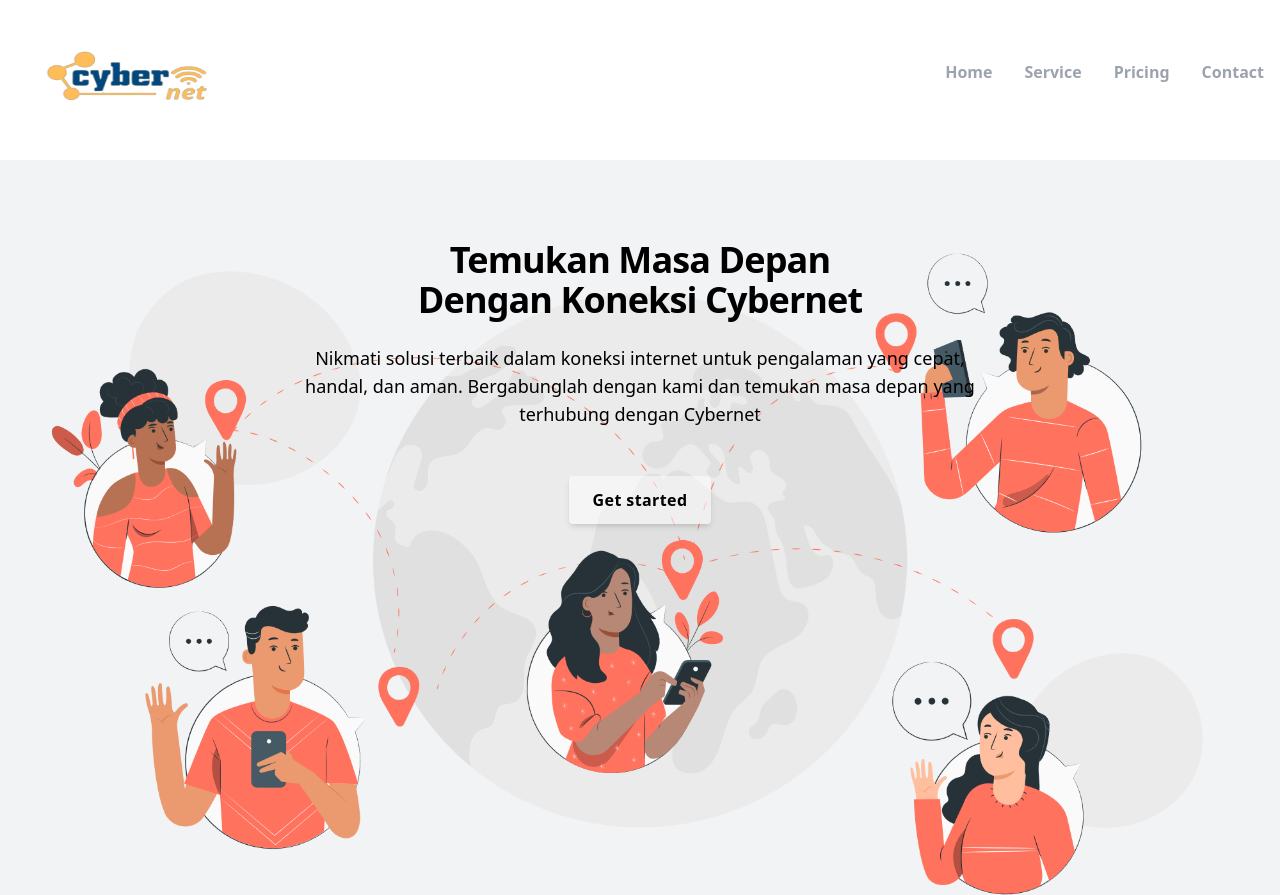
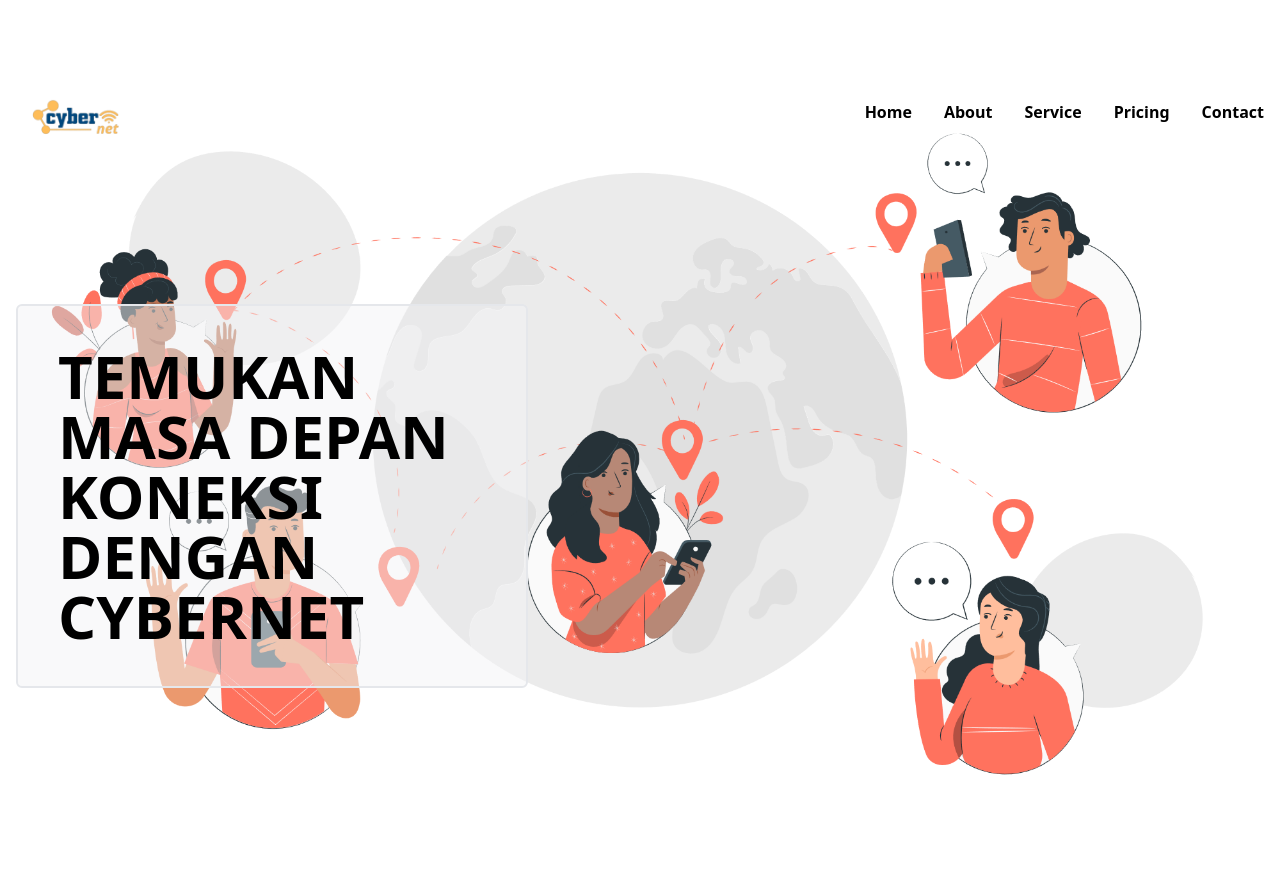
Before and after one commit to shel7er/sc-website, a plain HTML site: page index.html in a window 1280 px wide. Shown: the top 895 px of the page. Drawn offline with Linux system fonts and the light colour scheme.

Commit message:
change img background

```diff
--- a/index.html
+++ b/index.html
@@ -9,31 +9,30 @@
   </head>
   <body>
     <!--- Header -->
-    <header>
-      <!--- Navbar -->
-      <div class="container mx-auto px-6 md:px-4 ">
+    <section id="hero">
+      <div class="container mx-auto px-6 py-16 md:px-4">
           <!-- Nav/logo Container -->
           <nav id="navbar" class="flex items-center justify-between font-bold text-black w-full z-40">
-          <img
-          src="/images/logo-removebg-preview.png"
-          alt="logo"
-          class="block h-40 w-52"
-        />
+              <img src="/images/logo-removebg-preview.png" alt="" class="select-none w-28">
               <!-- Menu -->
-            <div class="hidden h-10 text-gray-400 font-alata md:flex md:space-x-8">
+              <div class="hidden h-10 font-alata md:flex md:space-x-8">
                   <div class="group">
-                    <a href="/" class="group-hover:text-black">Home</a>
+                      <a href="/">Home</a>
                       <div class="mx-2 group-hover:border-b group-hover:border-black"></div>
                   </div>
                   <div class="group">
-                    <a href="#service" class="group-hover:text-black">Service</a>
+                    <a href="#about">About</a>
                     <div class="mx-2 group-hover:border-b group-hover:border-black"></div>
                 </div>
                   <div class="group">
-                    <a href="#pricing" class="group-hover:text-black">Pricing</a>
+                      <a href="#service">Service</a>
                       <div class="mx-2 group-hover:border-b group-hover:border-black"></div>
                   </div>
-                <div class="group" class="group-hover:text-black">
+                  <div class="group">
+                      <a href="#pricing">Pricing</a>
+                      <div class="mx-2 group-hover:border-b group-hover:border-black"></div>
+                  </div>
+                  <div class="group">
                       <a href="#contact">Contact</a>
                       <div class="mx-2 group-hover:border-b group-hover:border-black"></div>
                   </div>
@@ -49,42 +48,21 @@
           </nav>
 
           <!-- @todo -Mobile Menu -->
-        <div id="menu" class=" top-0 bottom-0 left-0 hidden flex-col self-end w-full  py-1 pt-15 pl-12 space-y-3 text-lg  uppercase">
-          <a href="/" class="text-gray-900 hover:text-[#FEBD59]">Home</a>
-         <a href="#service" class="text-gray-500 hover:text-[#FEBD59]">Service</a>
-          <a href="#pricing" class="text-gray-500 hover:text-[#FEBD59]">Price</a>
-          <a href="#contact" class="text-gray-500 hover:text-[#FEBD59]">Contact</a>
+          <div id="menu" class="absolute top-0 bottom-0 left-0 hidden flex-col self-end w-full min-h-screen py-1 pt-40 pl-12 space-y-3 text-lg text-white uppercase bg-black">
+            <a href="/" class="hover:text-[#FEBD59]">Home</a>
+            <a href="#about" class="hover:text-[#FEBD59]">About</a>
+            <a href="#service" class="hover:text-[#FEBD59]">Service</a>
+            <a href="#pricing" class="hover:text-[#FEBD59]">Price</a>
+            <a href="#contact" class="hover:text-[#FEBD59]">Contact</a>
           </div>
-    </div>
-    </header>
-    <!-- Main Section -->
-<section id="main">
-  <div class="bg-gray-200/50 bg-[url('/images/bg-img.png')] bg-cover bg-no-repeat min-h-screen bg-center">
-    <div class="px-4 py-16 mx-auto sm:max-w-xl md:max-w-full lg:max-w-screen-xl md:px-24 lg:px-8 lg:py-20">
-      <div class="max-w-xl sm:mx-auto lg:max-w-2xl">
-        <div class="flex flex-col mb-16 sm:text-center sm:mb-0">
-          <div class="max-w-xl mb-10 md:mx-auto sm:text-center lg:max-w-2xl md:mb-12">
-            <h2 class="max-w-lg mb-6 font-sans text-3xl font-bold leading-none tracking-tight text-black sm:text-4xl md:mx-auto">
-              Temukan Masa Depan
-              <br /> Dengan Koneksi Cybernet
-            </h2>
-            <p class="text-base text-black md:text-lg">
-              Nikmati solusi terbaik dalam koneksi internet untuk pengalaman yang cepat, handal, dan aman. Bergabunglah dengan kami dan temukan masa depan yang terhubung dengan Cybernet
-            </p>
-          </div>
-          <div>
-            <a
-              href="#pricing"
-              class="inline-flex items-center justify-center h-12 px-6 font-semibold tracking-wide transition duration-700 rounded shadow-md hover:text-white text-black bg-white/50 hover:bg-blue-400/40 focus:shadow-outline focus:outline-none hover:-translate-y-1 hover:shadow-blue-700/40 hover:shadow-lg "
-            >
-              Get started
-            </a>
-          </div>
-        </div>
-      </div>
+
+          <div class="max-w-lg mt-32 mb-32 p-4 font-bold bg-gray-100/50 text-4xl rounded-md  text-black uppercase border-2 md:p-10 md:m-32 hover:shadow-2xl md:mx-0 md:text-6xl mr-auto">
+              Temukan Masa Depan Koneksi dengan Cybernet
           </div>
       </div>
   </section>
+    <!-- Main Section -->
+
   <!-- Pricing Page -->
   <section id="pricing">
     <div class="container mx-auto p-4 sm:p-10">
--- a/input.css
+++ b/input.css
@@ -2,6 +2,19 @@
 @tailwind components;
 @tailwind utilities;
 
+#hero {
+    background-image: url('../images/bg-img.png');
+    background-repeat: no-repeat;
+    background-position: center;
+    background-size: cover;
+}
+
+@media (max-width: 576px) {
+  #hero {
+    background-image: url('../images/bg-img.png');
+    background-position: center;
+  }
+}
 
 /* Hamburger Menu */
 .hamburger {
```
Also changed, not shown: css/style.css. Lines whose indentation alone changed are shown as unchanged.
